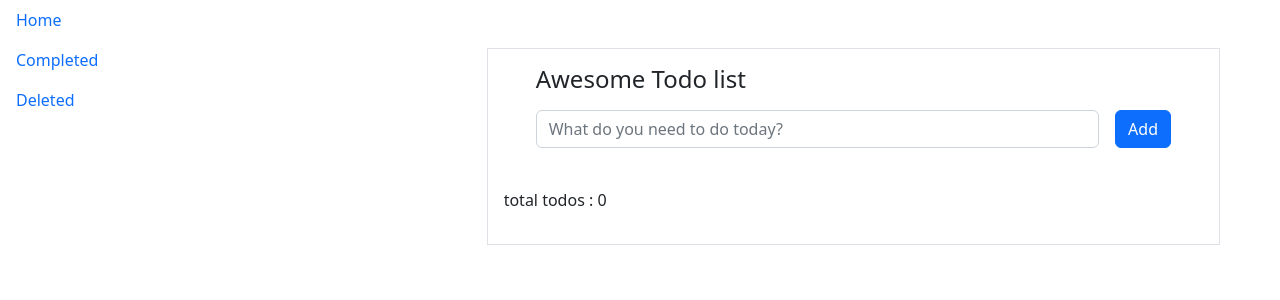
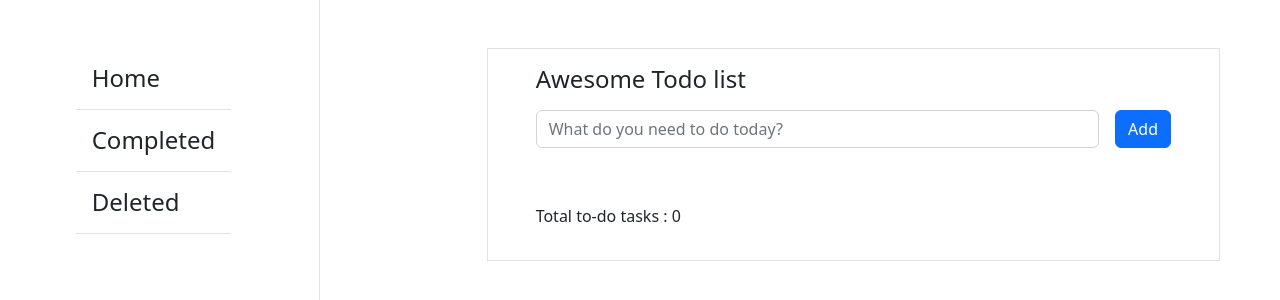
Before and after one commit to Marwa-MEZLINI/Todo_app, a React (Create React App) app in the folder todo/: page / in a window 1280 px wide. Shown: the top 300 px of the page. Built offline with nearby package versions, Linux system fonts and the light colour scheme.

Commit message:
bootstrap styling (home/completed/deleted pages)

```diff
--- a/todo/src/NotificationModal.js
+++ b/todo/src/NotificationModal.js
@@ -10,10 +10,10 @@ function notificationModal(todo) {
             {
                 ReactDOM.createPortal(
 
-                    <div className="alert alert-dark">
+                    <div className="row d-flex flex-row justify-content-center w-25 border position-absolute bottom-10 start-10">
 
-                        {todo.checked && <p>You completed a new task</p>}
-                        {todo.deleted && <p>You deleted an incomplete task</p>}
+                        {todo.checked && <p className="bg-dark text-white w-100 m-0 p-3">You completed a new task</p>}
+                        {todo.deleted && <p className="bg-dark text-white w-100 m-0 p-3">You deleted an incomplete task</p>}
 
                     </div>, notificationElement
                 )
--- a/todo/src/layout/Layout.js
+++ b/todo/src/layout/Layout.js
@@ -2,7 +2,7 @@ import SideNavigation from "./SideNavigation";
 
 function Layout(props) {
     return (
-        <div className="container-fluid">
+        <div className="container-fluid vh-100">
             <div className="row">
                 <SideNavigation />
                 <div className="col-1"></div>
--- a/todo/src/layout/SideNavigation.js
+++ b/todo/src/layout/SideNavigation.js
@@ -3,16 +3,16 @@ import { Link } from 'react-router-dom'
 function SideNavigation() {
     return (
 
-        <nav className="nav flex-column col-3" >
-            <ul className="list-unstyled">
-                <li className="nav-link active">
-                    <Link to='/' className='text-decoration-none' >Home</Link>
+        <nav className="nav col-3 border-end d-flex justify-content-center vh-100" >
+            <ul className="list-unstyled d-flex-column align-items-center justify-content-center gap-3 p-5">
+                <li className="nav-link active border-bottom p-3">
+                    <Link to='/' className='text-decoration-none h4 link-dark ' >Home</Link>
                 </li>
-                <li className="nav-link">
-                    <Link to='/completed' className='text-decoration-none' >Completed</Link>
+                <li className="nav-link border-bottom p-3">
+                    <Link to='/completed' className='text-decoration-none h4 link-dark' >Completed</Link>
                 </li>
-                <li className="nav-link">
-                    <Link to='/deleted' className='text-decoration-none' >Deleted</Link>
+                <li className="nav-link border-bottom p-3">
+                    <Link to='/deleted' className='text-decoration-none h4 link-dark ' >Deleted</Link>
                 </li>
             </ul>
         </nav>
--- a/todo/src/pages/Completed.js
+++ b/todo/src/pages/Completed.js
@@ -1,19 +1,19 @@
 import { useContext } from "react";
 import TodoContext from "../context";
-import { ReactComponent as ReactIcon} from "../assets/checkIcon.svg";
+import { ReactComponent as ReactIcon } from "../assets/checkIcon.svg";
 
 function Completed() {
-    const {todos} = useContext(TodoContext);
+    const { todos } = useContext(TodoContext);
 
 
 
 
     return (
-        <div className="container">
-            <div className="row" >
-                <div className="col-6" >
-                    <ul className="d-flex flex-column-reverse todo-list list-unstyled">
-                        {todos.length > 0 && todos.map((todo) => !todo.checked  ? '' :  <li key={todo.id} id={todo.id} ><div><ReactIcon /> <p>{todo.text}</p></div></li>)}
+        <div className="page-container border m-5 p-3  vh-90">
+            <div className="row container d-flex justify-conent-center m-0" >
+                <div className="col-12" >
+                    <ul className="d-flex flex-column todo-list list-unstyled gap-3">
+                        {todos.length > 0 && todos.map((todo) => !todo.checked ? '' : <li key={todo.id} id={todo.id} ><div className="row d-flex-row align-items-center"><ReactIcon className="col-1 text-success"/> <p className="col-11 m-0 p-0">{todo.text}</p></div></li>)}
                     </ul>
                 </div>
             </div>
--- a/todo/src/pages/Deleted.js
+++ b/todo/src/pages/Deleted.js
@@ -1,15 +1,17 @@
 import { useContext } from "react";
 import TodoContext from "../context";
+import { ReactComponent as ReactIcon } from "../assets/deleteIcon.svg";
 
-function Deleted(){
-    const {todos} = useContext(TodoContext);
+
+function Deleted() {
+    const { todos } = useContext(TodoContext);
 
     return (
-        <div className="container">
+        <div className="page-container border m-5 p-3  vh-90">
             <div className="row" >
-                <div className="col-6" >
-                    <ul className="d-flex flex-column-reverse todo-list list-unstyled">
-                    {todos.length > 0 && todos.map((todo) => !todo.deleted  ? '' :  <li key={todo.id} id={todo.id} ><p> {todo.text} </p></li>)}
+                <div className="col-12" >
+                    <ul className="d-flex flex-column-reverse todo-list list-unstyled gap-3">
+                        {todos.length > 0 && todos.map((todo) => !todo.deleted ? '' : <li key={todo.id} id={todo.id} ><div className="row d-flex-row align-items-center"><ReactIcon className="col-1 text-danger" /> <p className="col-11 m-0 p-0">{todo.text}</p></div></li>)}
                     </ul>
                 </div>
             </div>
--- a/todo/src/pages/Home.js
+++ b/todo/src/pages/Home.js
@@ -16,10 +16,11 @@ function Home() {
         addTodo(newTodo)
     }
 
-
+    const totalTodos = todos.filter(todo => todo.deleted === false && todo.checked === false)
+    console.log(totalTodos);
 
     return (
-        <div className="page-container border m-5 p-3" >
+        <div className="page-container border m-5 p-3  vh-90" >
             <div className="row container d-flex justify-conent-center m-0">
                 <div className="col-md-12 ">
                     <h4 className="title ms-2">Awesome Todo list</h4>
@@ -34,7 +35,7 @@ function Home() {
                     </div>
                 </div>
             </div>
-            <p>total todos : {todos.length}</p>
+            <p className="ps-3 ms-3 mt-3">Total to-do tasks : {totalTodos.length}</p>
 
 
         </div>
```
Also changed, not shown: todo/src/assets/deleteIcon.svg (added).
